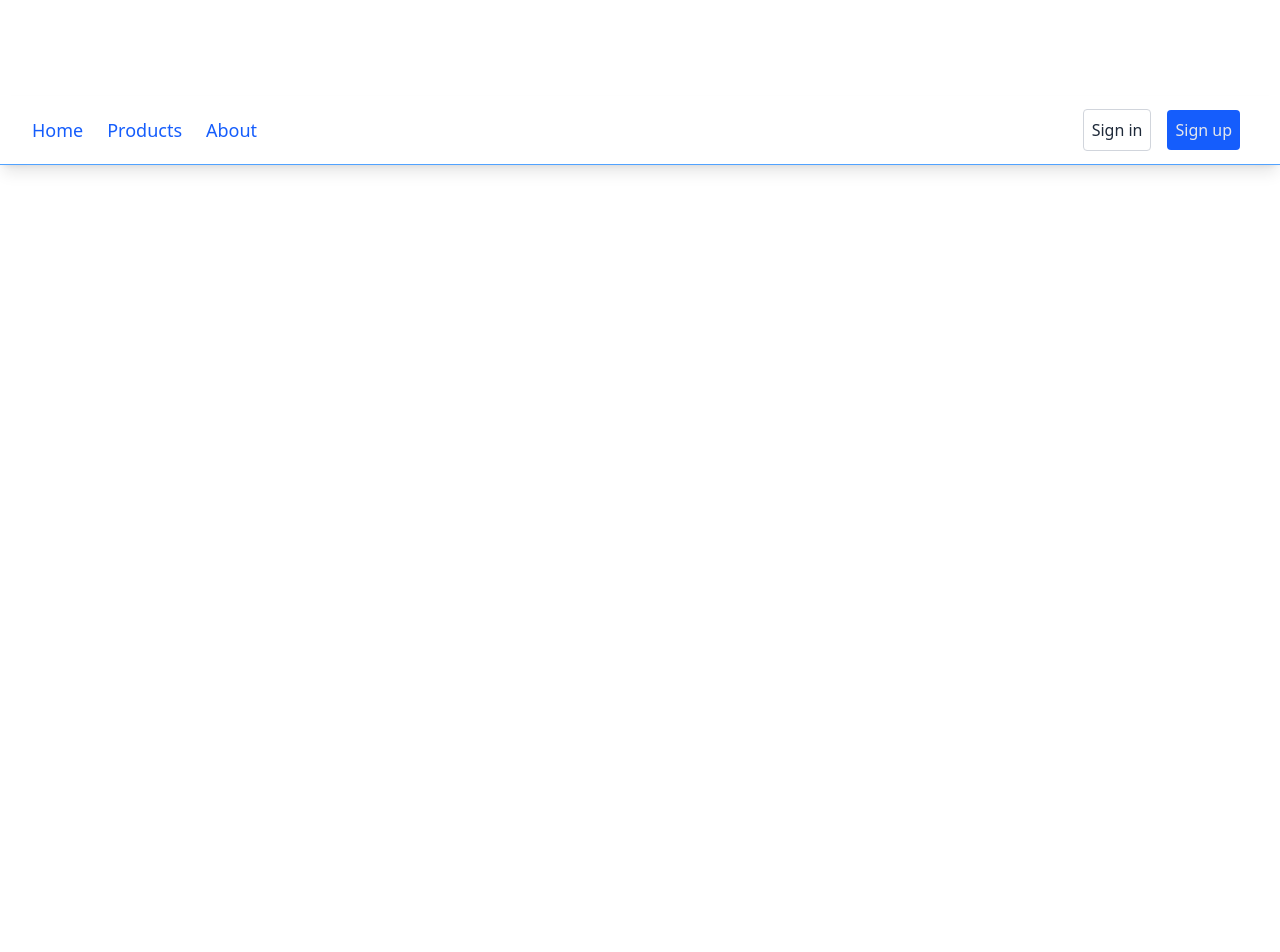
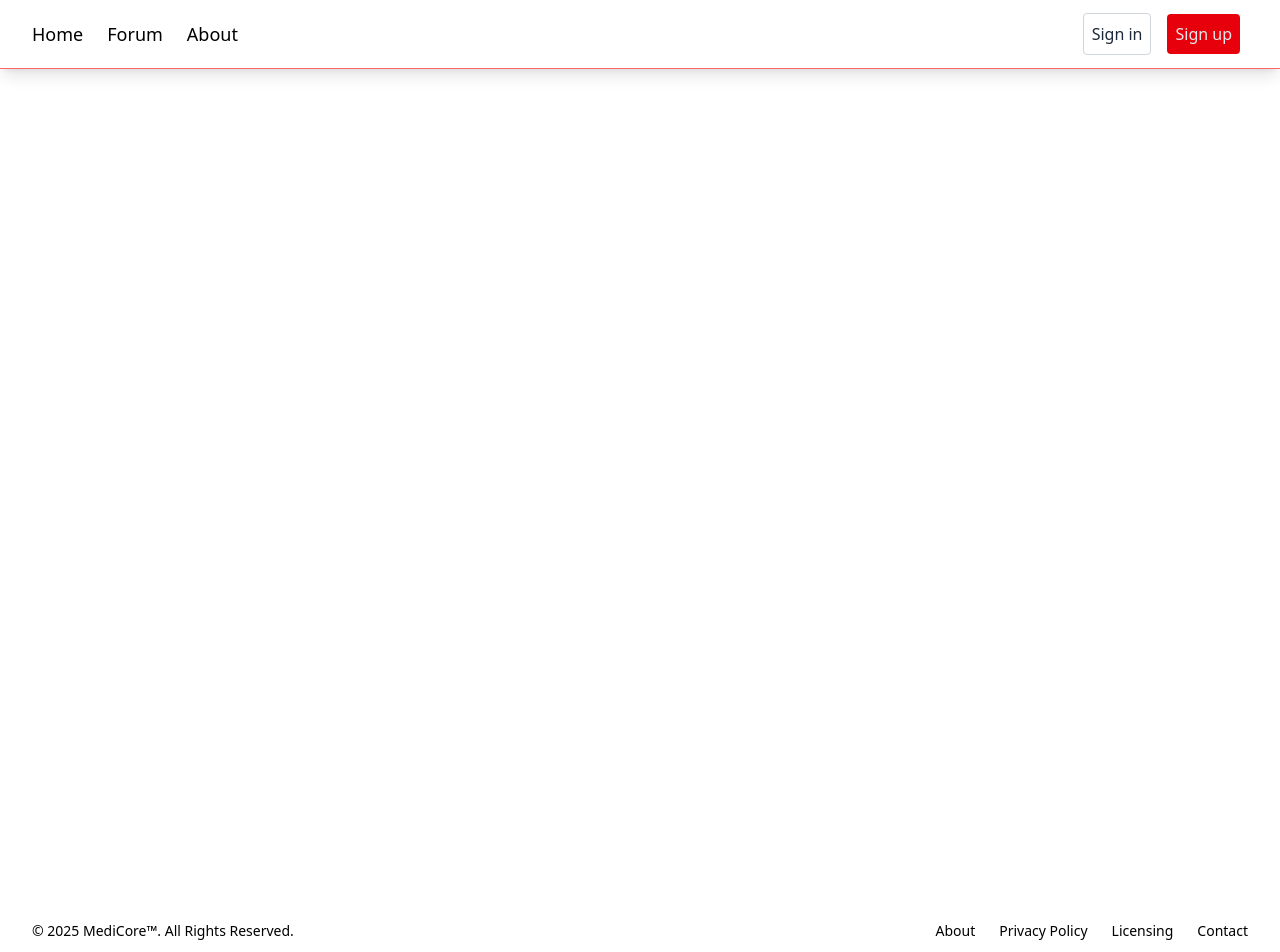
Before and after one commit to casian2018/medicore, a Next.js app: page / in a window 1280 px wide. Shown: the top 952 px of the page. Before the commit the page ends 800 px from the top, so only its background shows below. Built offline with nearby package versions, Linux system fonts and the light colour scheme.

Commit message:
chore: Update navigation styling and add footer component

```diff
--- /dev/null
+++ b/src/components/footer.tsx
@@ -0,0 +1,29 @@
+export default function Footer(){
+    return (
+    <>
+
+
+<footer className="bg-white rounded-lg m-4 bg-gray-800">
+    <div className="w-full mx-auto max-w-screen-xl p-4 md:flex md:items-center md:justify-between">
+    <span className="text-sm text-black sm:text-center dark:text-black">© 2025 <a className="hover:underline">MediCore™</a>. All Rights Reserved.
+    </span>
+    <ul className="flex flex-wrap items-center mt-3 text-sm font-medium text-black sm:mt-0">
+        <li>
+            <a href="#" class="hover:underline me-4 md:me-6">About</a>
+        </li>
+        <li>
+            <a href="#" class="hover:underline me-4 md:me-6">Privacy Policy</a>
+        </li>
+        <li>
+            <a href="#" class="hover:underline me-4 md:me-6">Licensing</a>
+        </li>
+        <li>
+            <a href="#" class="hover:underline">Contact</a>
+        </li>
+    </ul>
+    </div>
+</footer>
+
+    </>
+    );
+ }
--- a/src/components/nav.tsx
+++ b/src/components/nav.tsx
@@ -1,30 +1,28 @@
 export default function Nav(){
    return (
    <>
-        <nav id="header" className="w-full z-30 top-10 py-1 bg-white shadow-lg border-b border-blue-400 mt-24">
-              <div className="w-full flex items-center justify-between mt-0 px-6 py-2">
+   <nav id="header" className="w-full z-30 top-10 py-1 bg-white shadow-lg border-b border-red-400 mb-5">
+      <div className="w-full flex items-centre justify-between mt-0 px-6 py-2">
          <label className="cursor-pointer md:hidden block">
-                    <svg className="fill-current text-blue-600" xmlns="http://www.w3.org/2000/svg" width="20" height="20" viewBox="0 0 20 20">
+                  <svg className="fill-current text-red-600" xmlns="http://www.w3.org/2000/svg" width="20" height="20" viewBox="0 0 20 20">
                      <title>menu</title>
                      <path d="M0 3h20v2H0V3zm0 6h20v2H0V9zm0 6h20v2H0v-2z"></path>
                   </svg>
                </label>
                <input className="hidden" type="checkbox" id="menu-toggle" />
-
                <div className="hidden md:flex md:items-center md:w-auto w-full order-3 md:order-1" id="menu">
                   <nav>
-                       <ul className="md:flex items-center justify-between text-base text-blue-600 pt-4 md:pt-0">
+                     <ul className="md:flex items-center justify-between text-base text-black-600 pt-4 md:pt-0">
                         <li><a className="inline-block no-underline hover:text-black font-medium text-lg py-2 px-4 lg:-ml-2" href="#">Home</a></li>
-                          <li><a className="inline-block no-underline hover:text-black font-medium text-lg py-2 px-4 lg:-ml-2" href="#">Products</a></li>
+                        <li><a className="inline-block no-underline hover:text-black font-medium text-lg py-2 px-4 lg:-ml-2" href="#">Forum</a></li>
                         <li><a className="inline-block no-underline hover:text-black font-medium text-lg py-2 px-4 lg:-ml-2" href="#">About</a></li>
                      </ul>
                   </nav>
                </div>
-
                <div className="order-2 md:order-3 flex flex-wrap items-center justify-end mr-0 md:mr-4" id="nav-content">
                   <div className="auth flex items-center w-full md:w-full">
                      <button className="bg-transparent text-gray-800  p-2 rounded border border-gray-300 mr-4 hover:bg-gray-100 hover:text-gray-700">Sign in</button>
-                       <button className="bg-blue-600 text-gray-200  p-2 rounded  hover:bg-blue-500 hover:text-gray-100">Sign up</button>
+                     <button className="bg-red-600 text-gray-200  p-2 rounded  hover:bg-red-700 hover:text-gray-100">Sign up</button>
                   </div>
                </div>
             </div>
--- a/src/pages/index.tsx
+++ b/src/pages/index.tsx
@@ -1,10 +1,14 @@
 import Nav from '@/components/nav'
+import Footer from '@/components/footer'
 
 export default function Home() {
   return (
     <>
     <Nav />
-
+    <div className='flex h-screen'>
+      <h1></h1>
+    </div>
+    <Footer/>
     </>
   );
 }
```
Lines whose indentation alone changed are shown as unchanged.
